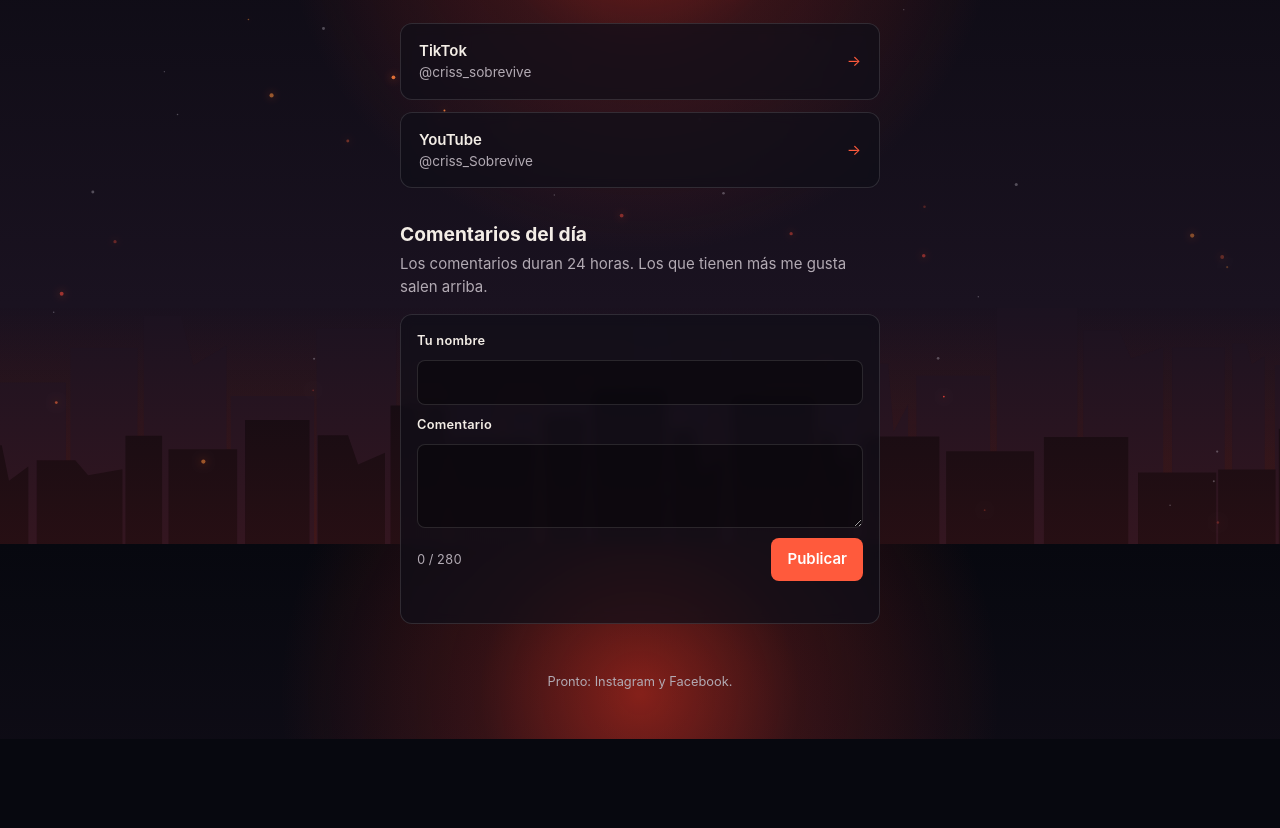
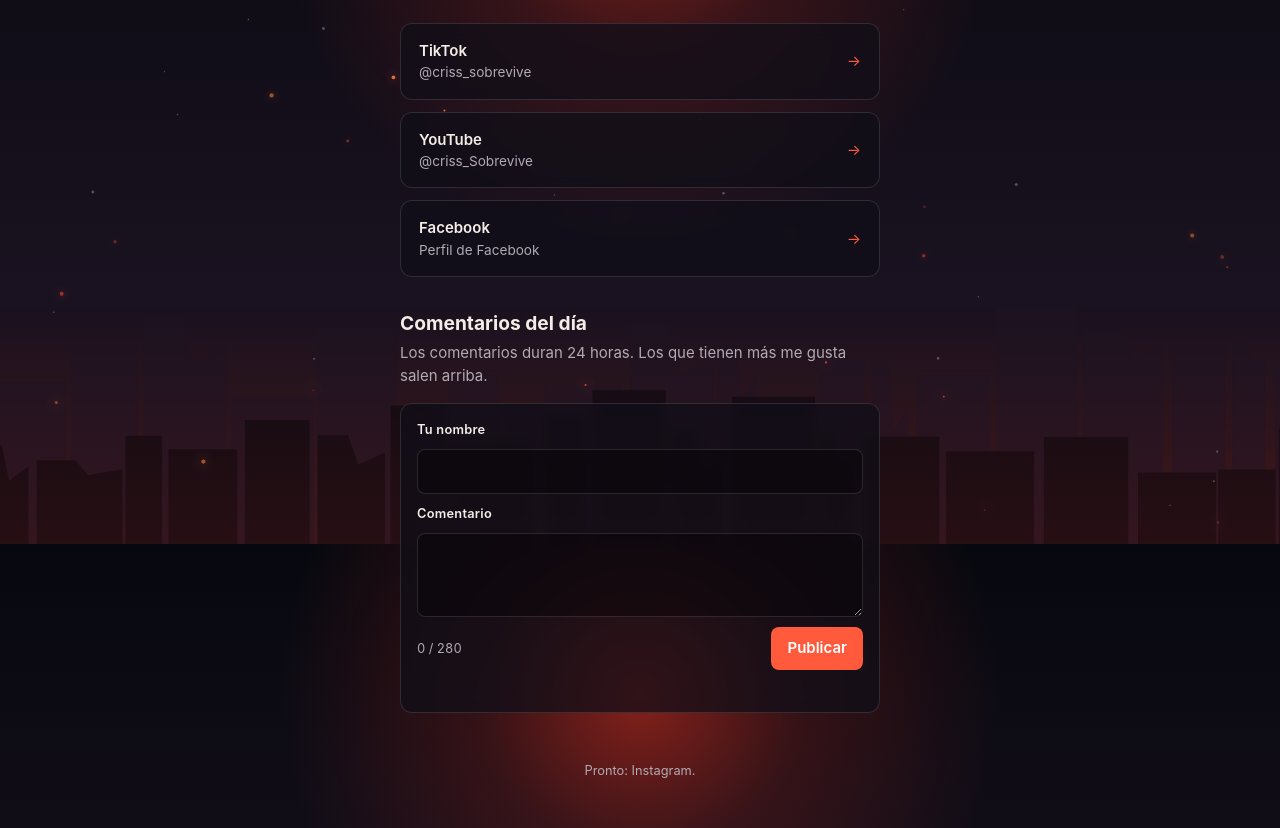
Before and after one commit to fondoblanco19/criss-sobrevive, a plain HTML site: page index.html in a window 1280 px wide. Shown: the part 256-1084 px from the top of the page. Before the commit the page ends 995 px from the top, so only its background shows below. Drawn offline with Linux system fonts and the light colour scheme.

Commit message:
Añadir enlace de Facebook

```diff
--- a/index.html
+++ b/index.html
@@ -117,6 +117,10 @@ button:disabled { opacity: 0.5; cursor: default; }
       <span><span class="link-name">YouTube</span><span class="link-handle">@criss_Sobrevive</span></span>
       <span class="arrow" aria-hidden="true">&rarr;</span>
     </a>
+    <a class="link" href="https://www.facebook.com/profile.php?id=61596631987645" target="_blank" rel="noopener">
+      <span><span class="link-name">Facebook</span><span class="link-handle">Perfil de Facebook</span></span>
+      <span class="arrow" aria-hidden="true">&rarr;</span>
+    </a>
   </nav>
 
   <section class="comments" aria-labelledby="ch">
@@ -140,7 +144,7 @@ button:disabled { opacity: 0.5; cursor: default; }
     <ul class="list" id="list"></ul>
   </section>
 
-  <p class="foot">Pronto: Instagram y Facebook.</p>
+  <p class="foot">Pronto: Instagram.</p>
 </main>
 
 <script>
```
